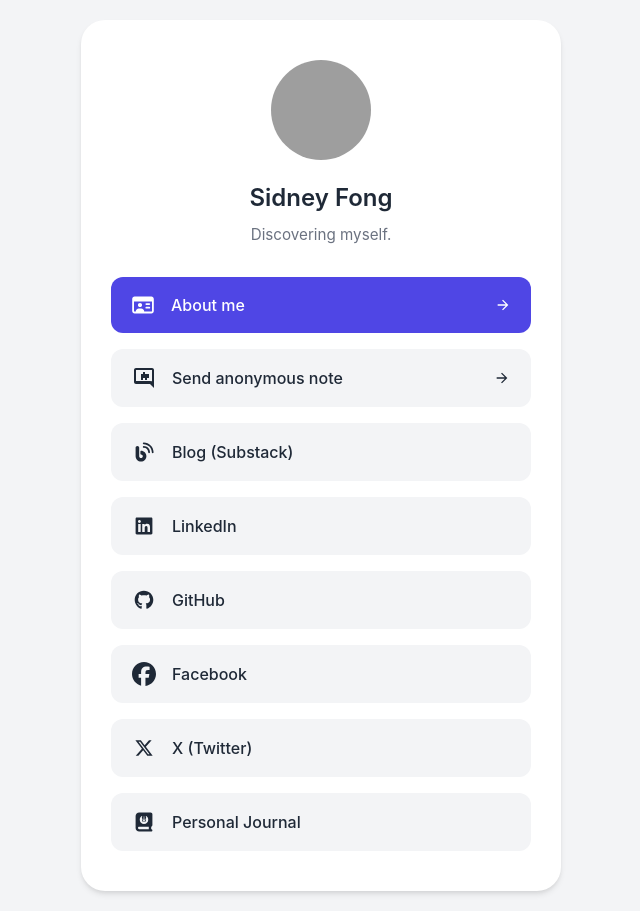
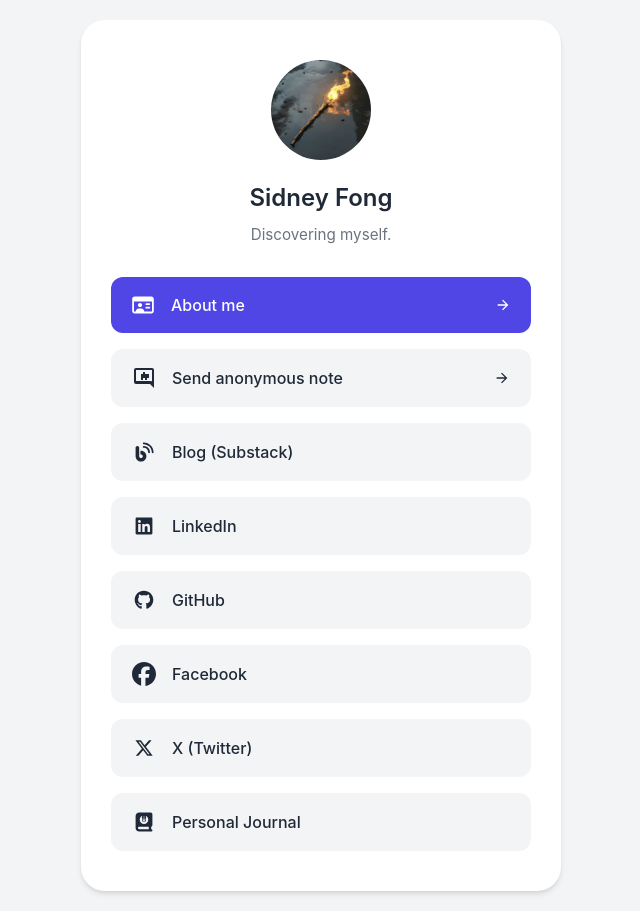
Before and after one commit to hnfong/e14, a Django app: page / in a window 1280 px wide. Shown: the whole page, without its empty margins (319-959 px from the left). Run offline with Django 4.2, Linux system fonts and the light colour scheme; parts of the project's set-up code (start-up, migrations or seed data) failed here and were passed over; grey boxes are pictures that could not be loaded.

Commit message:
Fix the profile pic

```diff
--- a/note/templates/note/index.html
+++ b/note/templates/note/index.html
@@ -41,7 +41,12 @@
    animation: fadeIn 0.8s ease-out;
   }
   /* ... (Rest of your existing CSS for .profile-img, h1, .bio, .links-container, .link-item, etc.) ... */
-  .profile-img { width: 100px; height: 100px; background-color: #e5e7eb; border-radius: 50%; margin: 0 auto 20px auto; background-image: url('/static/profile.jpg'); }
+  .profile-img {
+  width: 100px; height: 100px; background-color: #e5e7eb; border-radius: 50%; margin: 0 auto 20px auto; background-image: url('/static/profile.jpg');
+  background-size: cover;      /* Scales image to fill the box while maintaining aspect ratio */
+  background-position: center; /* Ensures the center of the image stays visible */
+  background-repeat: no-repeat; /* Prevents the image from tiling if it's smaller than the box */
+  }
   h1 { font-size: 1.5rem; font-weight: 600; margin-bottom: 8px; color: var(--text-main); }
   .bio-short { color: var(--text-muted); font-size: 0.95rem; margin-bottom: 30px; max-width: 90%; margin-left: auto; margin-right: auto; }
   .links-container { display: flex; flex-direction: column; gap: 16px; }
```
Also changed, not shown: static/profile.jpg (added).
